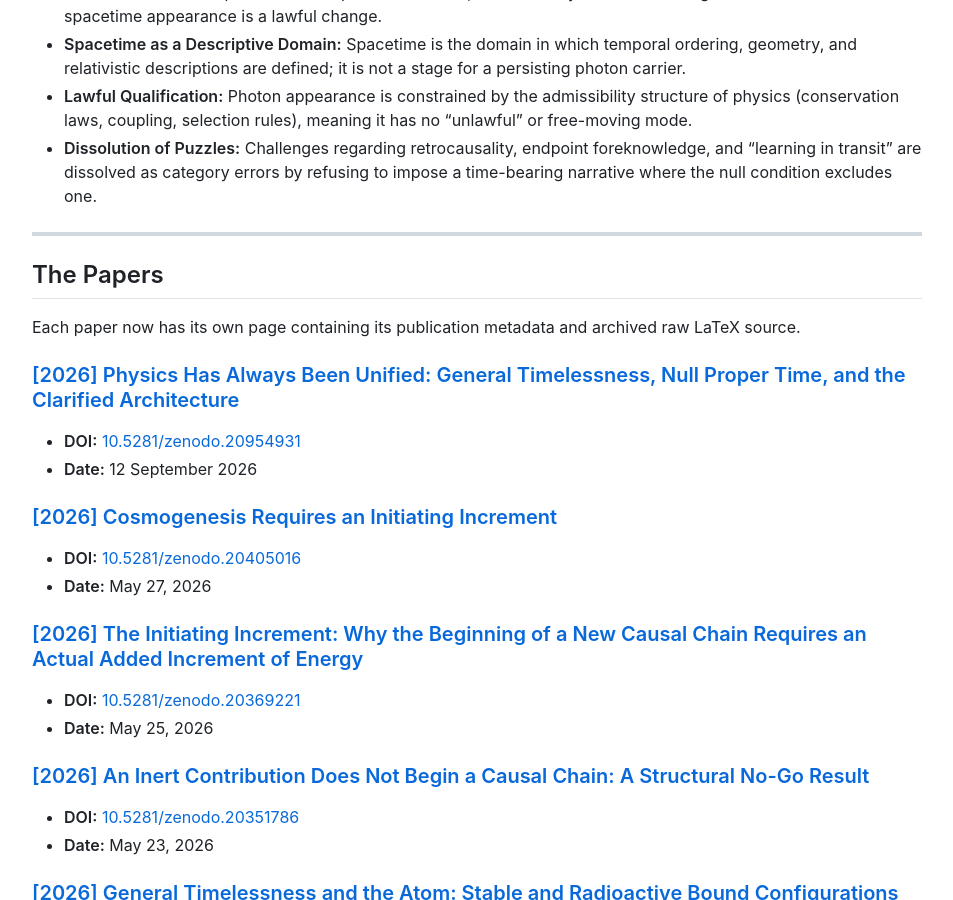
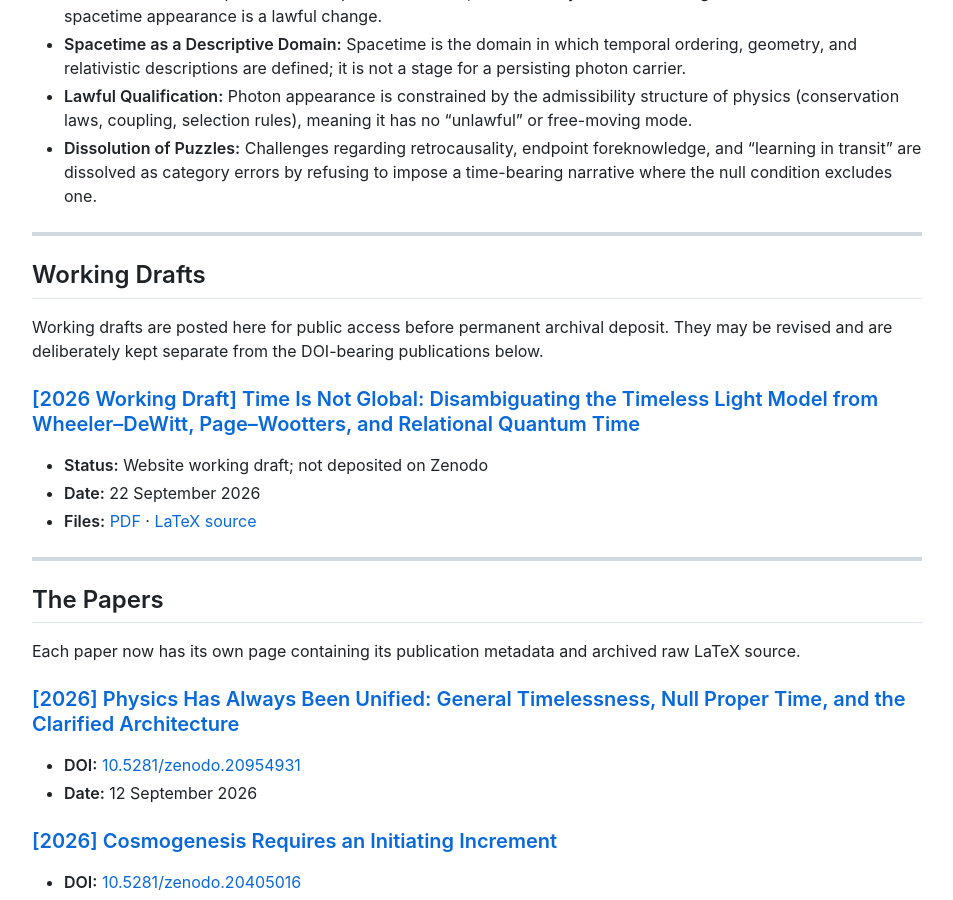
Before and after one commit to DeepSparkAi/JohnCWMcKinleyArchive, a Jekyll site: the page built from index.md, in a window 1280 px wide and 900 px high, scrolled down 2045 px. Shown: the whole window, without its empty margins (163-1116 px from the left). Built offline with Jekyll 4.4.1, drawn with Linux system fonts in a browser that asks for light colours; nearby versions of some CDN libraries.

Commit message:
List Time Is Not Global as a website working draft

```diff
--- a/index.md
+++ b/index.md
@@ -64,6 +64,17 @@ The TLM is an interpretive framework that treats the null status of the photon a
 *   **Spacetime as a Descriptive Domain:** Spacetime is the domain in which temporal ordering, geometry, and relativistic descriptions are defined; it is not a stage for a persisting photon carrier.
 *   **Lawful Qualification:** Photon appearance is constrained by the admissibility structure of physics (conservation laws, coupling, selection rules), meaning it has no "unlawful" or free-moving mode.
 *   **Dissolution of Puzzles:** Challenges regarding retrocausality, endpoint foreknowledge, and "learning in transit" are dissolved as category errors by refusing to impose a time-bearing narrative where the null condition excludes one.
+
+---
+
+## Working Drafts
+
+Working drafts are posted here for public access before permanent archival deposit. They may be revised and are deliberately kept separate from the DOI-bearing publications below.
+
+### [\[2026 Working Draft\] Time Is Not Global: Disambiguating the Timeless Light Model from Wheeler--DeWitt, Page--Wootters, and Relational Quantum Time](/papers/time-is-not-global/)
+* **Status:** Website working draft; not deposited on Zenodo
+* **Date:** 22 September 2026
+* **Files:** [PDF](/assets/papers/time-is-not-global-working-draft.pdf) · [LaTeX source](/assets/papers/time-is-not-global-working-draft.tex)
 
 ---
 
```
